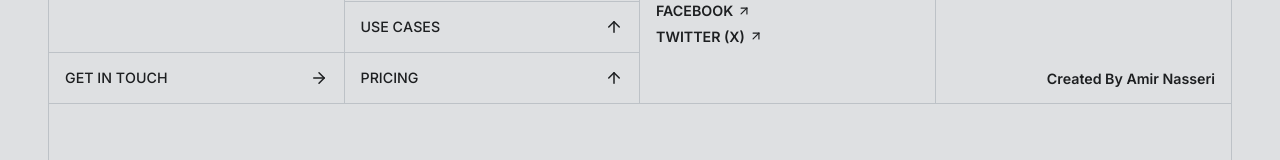
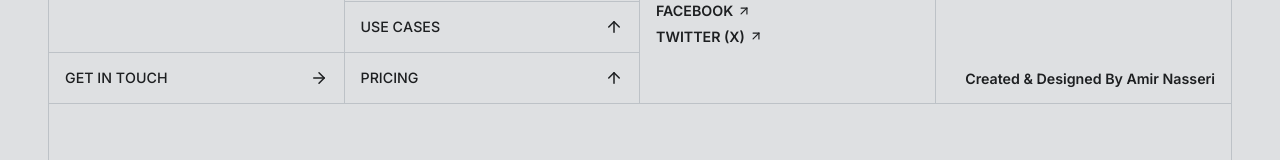
Before and after one commit to AmirtheAmir/aluminium, a Next.js app: page / in a window 1280 px wide. Shown: the part 9748-9908 px from the top of the page. Built offline with nearby package versions, Linux system fonts and the light colour scheme; a web font is replaced by a local one.

Commit message:
redeploy

```diff
--- a/src/components/organisms/footer.tsx
+++ b/src/components/organisms/footer.tsx
@@ -81,7 +81,7 @@ export function Footer({ className, onContactClick }: FooterProps) {
 
         <div className="flex min-h-50 items-end justify-end p-4">
           <p className="type-s-button-strong text-text-primary">
-            Created By Amir Nasseri
+            Created & Designed By Amir Nasseri
           </p>
         </div>
       </div>
```
